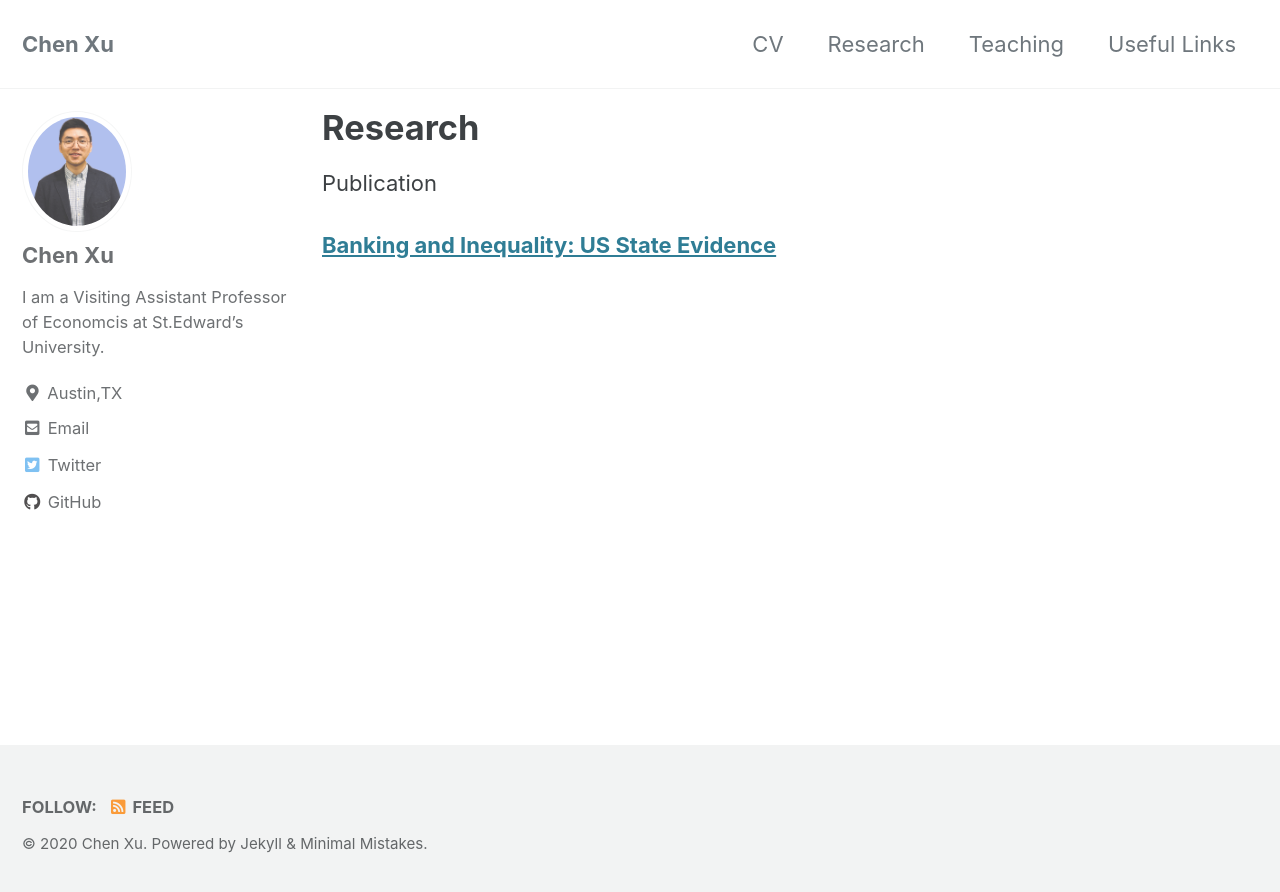
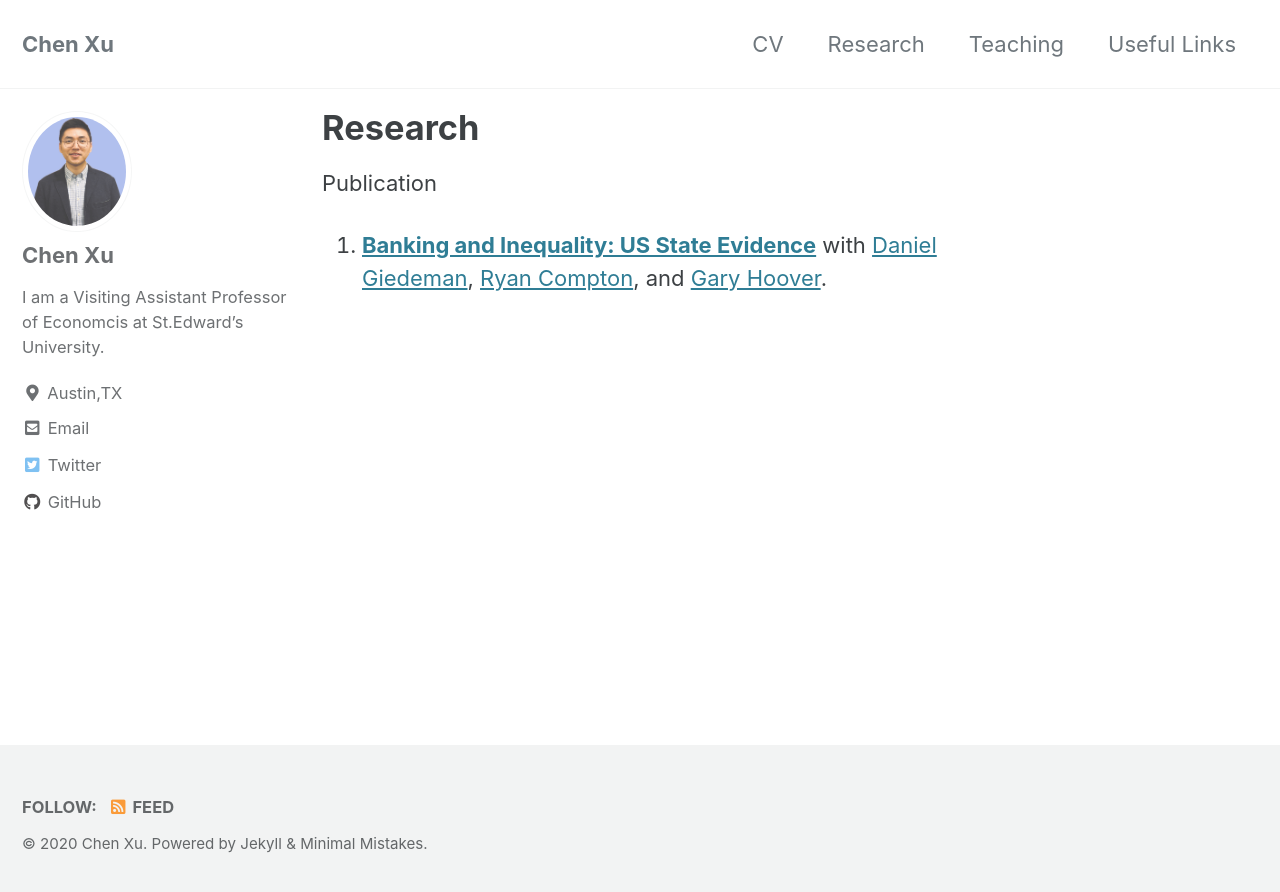
Before and after one commit to chenxuecon/chenxuecon.github.io, a Jekyll site: the page built from _pages/Research.md, in a window 1280 px wide. Shown: the top 892 px of the page. Built offline with Jekyll 4.4.1, drawn with Linux system fonts in a browser that asks for light colours; cached includes are drawn as plain includes.

Commit message:
Update Research.md

```diff
--- a/_pages/Research.md
+++ b/_pages/Research.md
@@ -7,4 +7,4 @@ author_profile: true
 
 Publication
 
-[**Banking and Inequality: US State Evidence**](https://www.tandfonline.com/doi/pdf/10.1016/j.soscij.2018.07.002?needAccess=true)
+1. [**Banking and Inequality: US State Evidence**](https://www.tandfonline.com/doi/pdf/10.1016/j.soscij.2018.07.002?needAccess=true) with [Daniel Giedeman](https://www.gvsu.edu/seidman/facultystaff-directory-195.htm?recordId_1=7301B0CC-6EC1-669E-763A804E0CAD3C75), [Ryan Compton](https://ryancompton.wordpress.com/), and [Gary Hoover](https://sites.google.com/site/garyhoovereconomics/).
```
